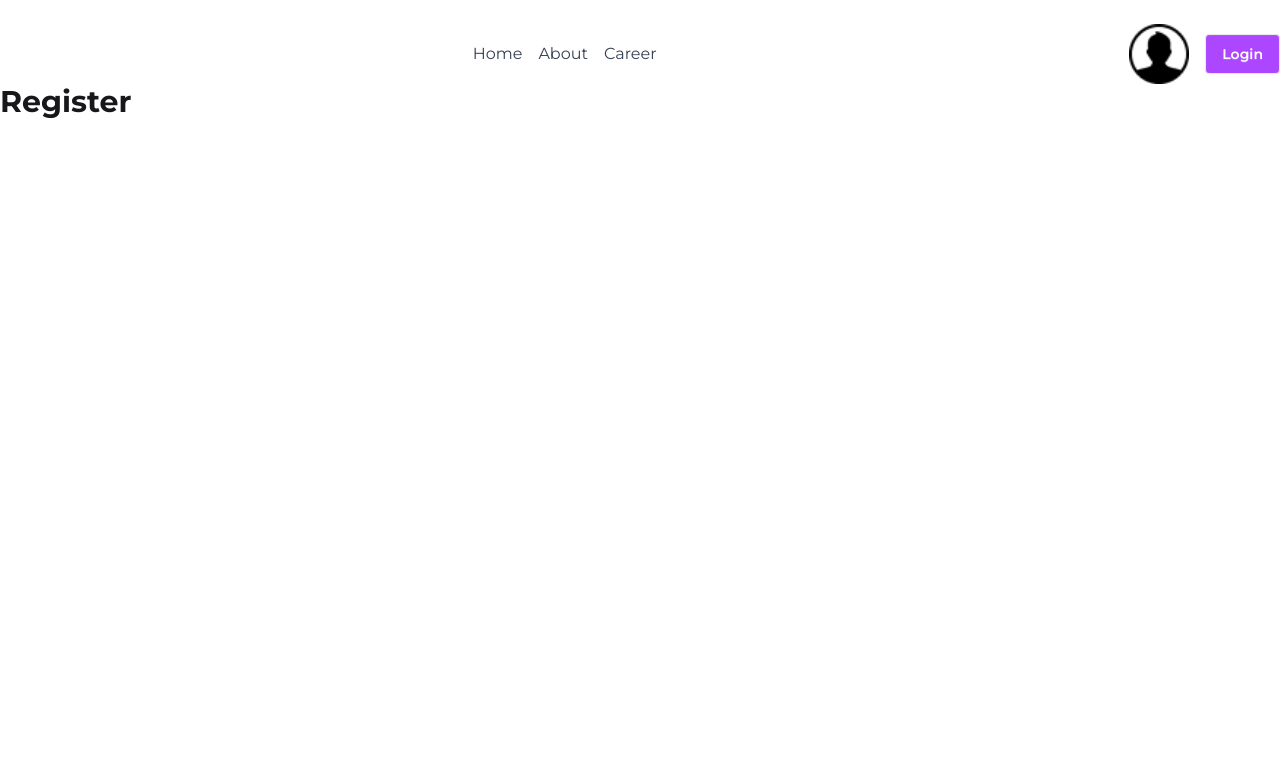
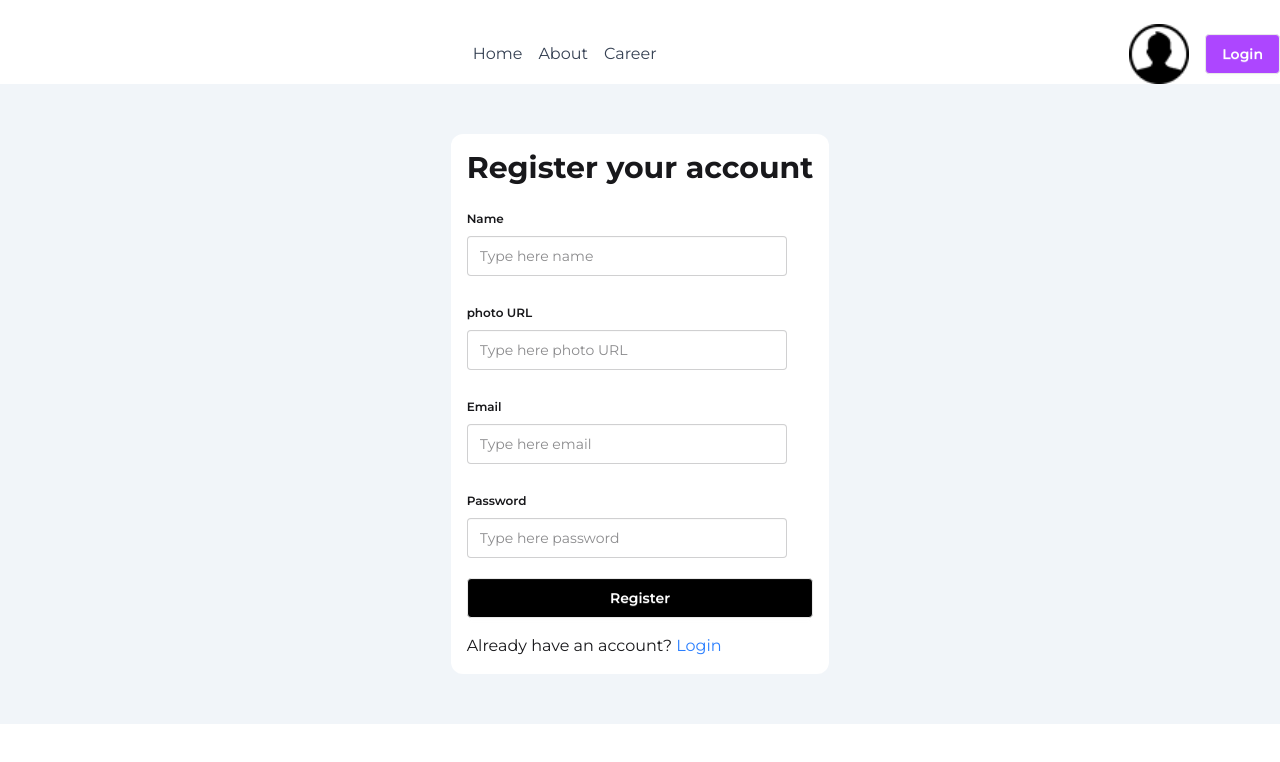
Before and after one commit to Mahabubislam50725/dragon-news, a Next.js app: page /register in a window 1280 px wide. Shown: the top 762 px of the page. Built offline with nearby package versions, Linux system fonts and the light colour scheme.

Commit message:
Login $ Register Page Complete

```diff
--- a/package.json
+++ b/package.json
@@ -14,6 +14,7 @@
     "react": "19.2.4",
     "react-dom": "19.2.4",
     "react-fast-marquee": "^1.6.5",
+    "react-hook-form": "^7.76.1",
     "react-icons": "^5.6.0"
   },
   "devDependencies": {
--- a/src/app/(auth)/login/page.jsx
+++ b/src/app/(auth)/login/page.jsx
@@ -1,9 +1,47 @@
+"use client"
+import Link from 'next/link';
 import React from 'react';
+import { useForm } from 'react-hook-form';
 
 const Loginpage = () => {
+
+    const {register, handleSubmit,formState:{errors}} = useForm();
+
+    const handelLoginFunc =(data) =>{
+        console.log(data);
+    }
     return (
-        <div>
-            <h1 className="text-3xl font-bold">Login</h1>
+        <div className="container mx-auto min-h-[80vh] flex items-center justify-center bg-slate-100">
+            <div className="p-4 rounded-xl bg-white">
+                <h1 className="text-3xl font-bold text-center mb-4">Login your account</h1>
+
+                <form className="space-y-4" onSubmit={handleSubmit(handelLoginFunc)}>
+                    <fieldset className="fieldset">
+                        <legend className="fieldset-legend">Email</legend>
+                        <input type="email"
+                         className="input"
+
+                         placeholder="Type here email"
+                         {...register("email",{ required: "Email field is required" })}
+                         />
+                         {errors.email && <p className="text-red-500">{errors.email.message}</p>}
+                    </fieldset>
+
+                    <fieldset className="fieldset">
+                        <legend className="fieldset-legend">Password</legend>
+                        <input type="password"
+                         className="input"
+
+                         placeholder="Type here password"
+                         {...register("password", { required: "Password field is required" })}
+                         />
+                        {errors.password && <p className="text-red-500">{errors.password.message}</p>}
+                    </fieldset>
+                    <button className="btn w-full bg-black text-white">Login</button>
+                </form>
+                <p className="mt-4">Don't have an account? <Link href="/register" className="text-blue-500 hover:underline">Register</Link></p>
+
+            </div>
         </div>
     );
 };
--- a/src/app/(auth)/register/page.jsx
+++ b/src/app/(auth)/register/page.jsx
@@ -1,11 +1,76 @@
+"use client"
+import Link from 'next/link';
 import React from 'react';
+import { useForm } from 'react-hook-form';
 
-const Registerpage = () => {
+const RegisterPage = () => {
+
+    const {register, handleSubmit,formState:{errors}} = useForm();
+
+    const handelRegisterFunc =(data) =>{
+        console.log(data);
+    }
     return (
-        <div>
-            <h1 className="text-3xl font-bold">Register</h1>
+        <div className="container mx-auto min-h-[80vh] flex items-center justify-center bg-slate-100">
+            <div className="p-4 rounded-xl bg-white">
+                <h1 className="text-3xl font-bold text-center mb-4">Register your account</h1>
+
+                <form className="space-y-4" onSubmit={handleSubmit(handelRegisterFunc)}>
+
+                    <fieldset className="fieldset">
+                        <legend className="fieldset-legend">Name</legend>
+                        <input type="text"
+                         className="input"
+
+                         placeholder="Type here name"
+                         {...register("name",{ required: "Name field is required" })}
+                         />
+                         {errors.name && <p className="text-red-500">{errors.name.message}</p>}
+                    </fieldset>
+
+
+
+                    <fieldset className="fieldset">
+                        <legend className="fieldset-legend">photo URL</legend>
+                        <input type="text"
+                         className="input"
+
+                         placeholder="Type here photo URL"
+                         {...register("photoUrl",{ required: "Photo URL field is required" })}
+                         />
+                         {errors.photoUrl && <p className="text-red-500">{errors.photoUrl.message}</p>}
+                    </fieldset>
+
+
+
+                    <fieldset className="fieldset">
+                        <legend className="fieldset-legend">Email</legend>
+                        <input type="email"
+                         className="input"
+
+                         placeholder="Type here email"
+                         {...register("email",{ required: "Email field is required" })}
+                         />
+                         {errors.email && <p className="text-red-500">{errors.email.message}</p>}
+                    </fieldset>
+
+                    <fieldset className="fieldset">
+                        <legend className="fieldset-legend">Password</legend>
+                        <input type="password"
+                         className="input"
+
+                         placeholder="Type here password"
+                         {...register("password", { required: "Password field is required" })}
+                         />
+                        {errors.password && <p className="text-red-500">{errors.password.message}</p>}
+                    </fieldset>
+                    <button className="btn w-full bg-black text-white">Register</button>
+                </form>
+                <p className="mt-4">Already have an account? <Link href="/login" className="text-blue-500 hover:underline">Login</Link></p>
+
+            </div>
         </div>
     );
 };
 
-export default Registerpage;
+export default RegisterPage;
```
Also changed, not shown: 1 other file (tests, documents, lock files or other folders).
